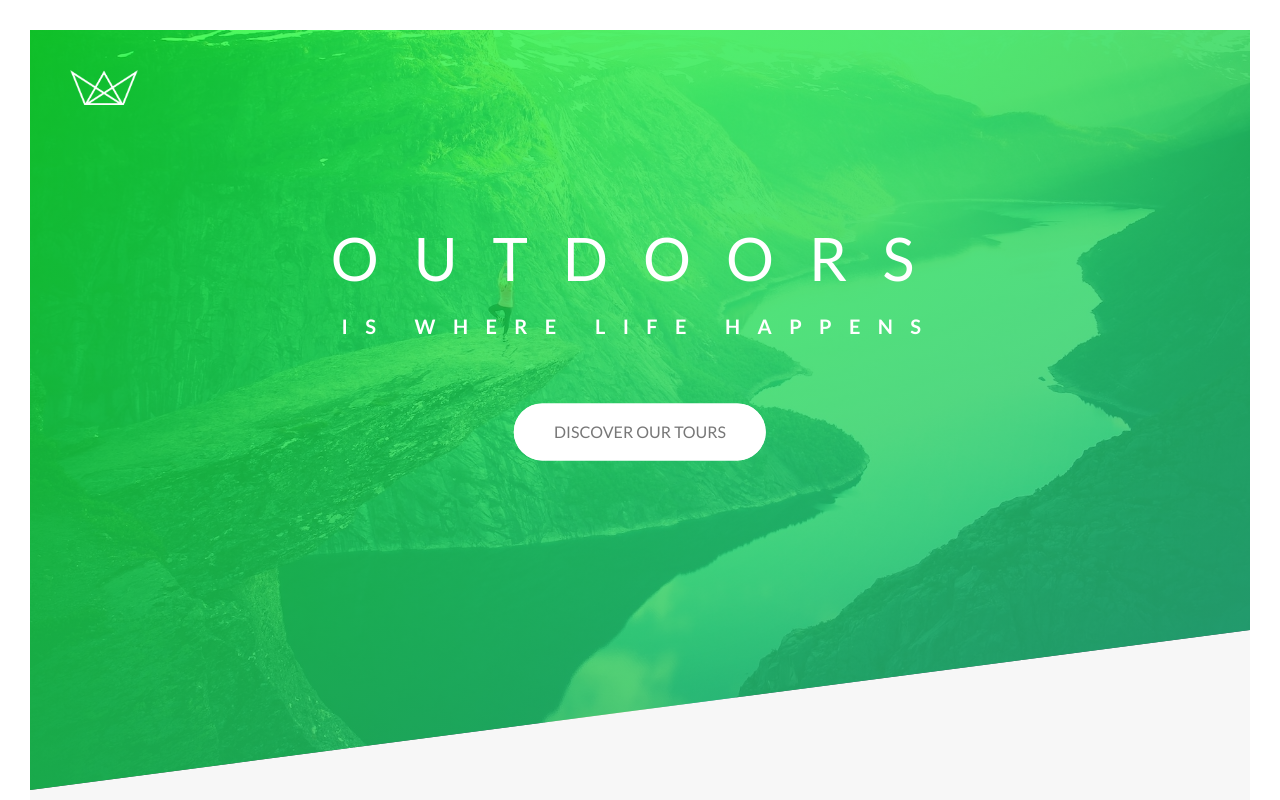
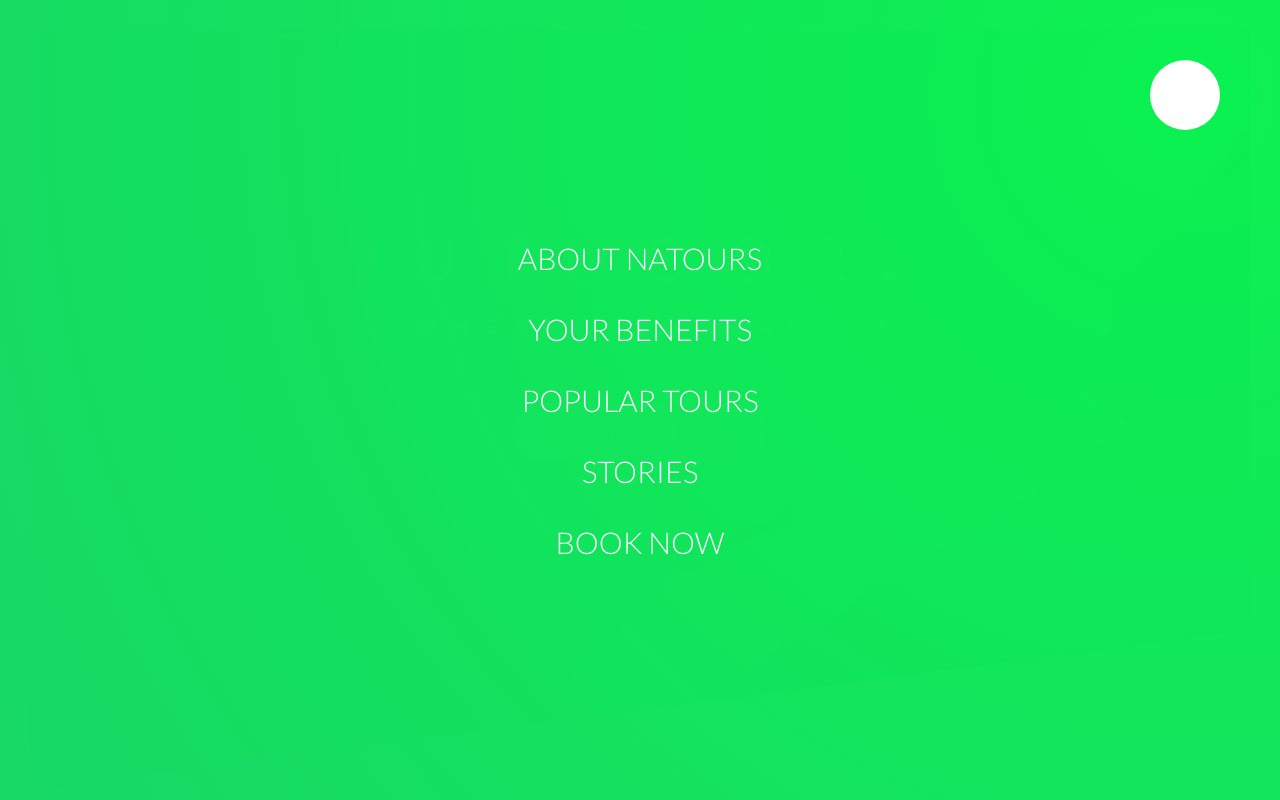
Before and after one commit to kmvbatista/Natours, a website: page index.html in a window 1280 px wide. Shown: the top 800 px of the page. Drawn offline with Linux system fonts and the light colour scheme.

Commit message:
background base

```diff
--- a/index.html
+++ b/index.html
@@ -14,6 +14,30 @@
 </head>
 
 <body>
+    <div class="navigation">
+        <input type="checkbox" class="navigation__checkbox" id="navi-toggle">
+        <label for="navi-toggle" class="navigation__button"></label>
+        <div class="navigation__background">&nbsp;</div>
+        <nav class="navigation__nav">
+            <ul class="navigation__list">
+                <li class="navigation__item">
+                    <a href="" class="navigation__link">About Natours</a>
+                </li>
+                <li class="navigation__item">
+                    <a href="" class="navigation__link">Your benefits</a>
+                </li>
+                <li class="navigation__item">
+                    <a href="" class="navigation__link">Popular tours</a>
+                </li>
+                <li class="navigation__item">
+                    <a href="" class="navigation__link">Stories</a>
+                </li>
+                <li class="navigation__item">
+                    <a href="" class="navigation__link">Book Now</a>
+                </li>
+            </ul>
+        </nav>
+    </div>
     <header class="header">
         <div class="header__logo-box">
             <img src="./img/logo-white.png" alt="logo" class="header__logo">
--- a/sass/abstract/_variables.scss
+++ b/sass/abstract/_variables.scss
@@ -1,4 +1,4 @@
-$color-primary-light: #0bff20;
+$color-primary-light: rgba(11, 241, 80, 0.993);
 $color-primary: #55c57a;
 $color-primary-dark: #28b485;
 $color-gray: #777;
--- /dev/null
+++ b/sass/layout/_navigation.scss
@@ -0,0 +1,76 @@
+.navigation {
+  &__checkbox {
+    display: none;
+  }
+
+  &__link {
+     &:link,
+     &:visited{
+      font-size: 3rem;
+      text-transform: uppercase;
+      font-weight: 300;
+      color: $color-white;
+      text-decoration: none;
+      background-image: linear-gradient(120deg, transparent 0%, transparent 50%, $color-white 50%);
+      background-size: 250%;
+      transition: all 0.5s;
+      padding: 1rem 2rem;
+      display: inline-block;
+    }
+
+    &:hover,
+    &:active {
+      background-position: 100%;
+      color: $color-primary;
+      transform: translateX(1rem);
+    }
+  }
+
+  &__item {
+    &:hover {
+      background-size: 100%;
+    }
+  }
+
+  &__button {
+    height: 7rem;
+    width: 7rem;
+    border-radius: 50%;
+    position: fixed;
+    top: 6rem;
+    right: 6rem;
+    background-color: $color-white;
+    z-index: 2000;
+  }
+
+  &__background {
+    height: 6rem;
+    width: 6rem;
+    border-radius: 50%;
+    position: fixed;
+    top: 6.5rem;
+    right: 6.5rem;
+    background-image: radial-gradient($color-primary-light, $color-primary-dark);
+    z-index: 1000;
+
+    transform: scale(80);
+  }
+
+  &__nav {
+    height: 100vh;
+    width: 100%;
+    position: fixed;
+    top: 0;
+    right: 0;
+    z-index: 1500;
+  }
+
+  &__list {
+    position: absolute;
+    top: 50%;
+    left: 50%;
+    transform: translate(-50%, -50%);
+    list-style: none;
+    text-align: center;
+  }
+}
--- a/sass/main.scss
+++ b/sass/main.scss
@@ -17,6 +17,7 @@
 
 @import "layout/header";
 @import "layout/footer";
+@import "layout/navigation";
 
 @import "pages/home";
 
```
Also changed, not shown: css/style.css.
